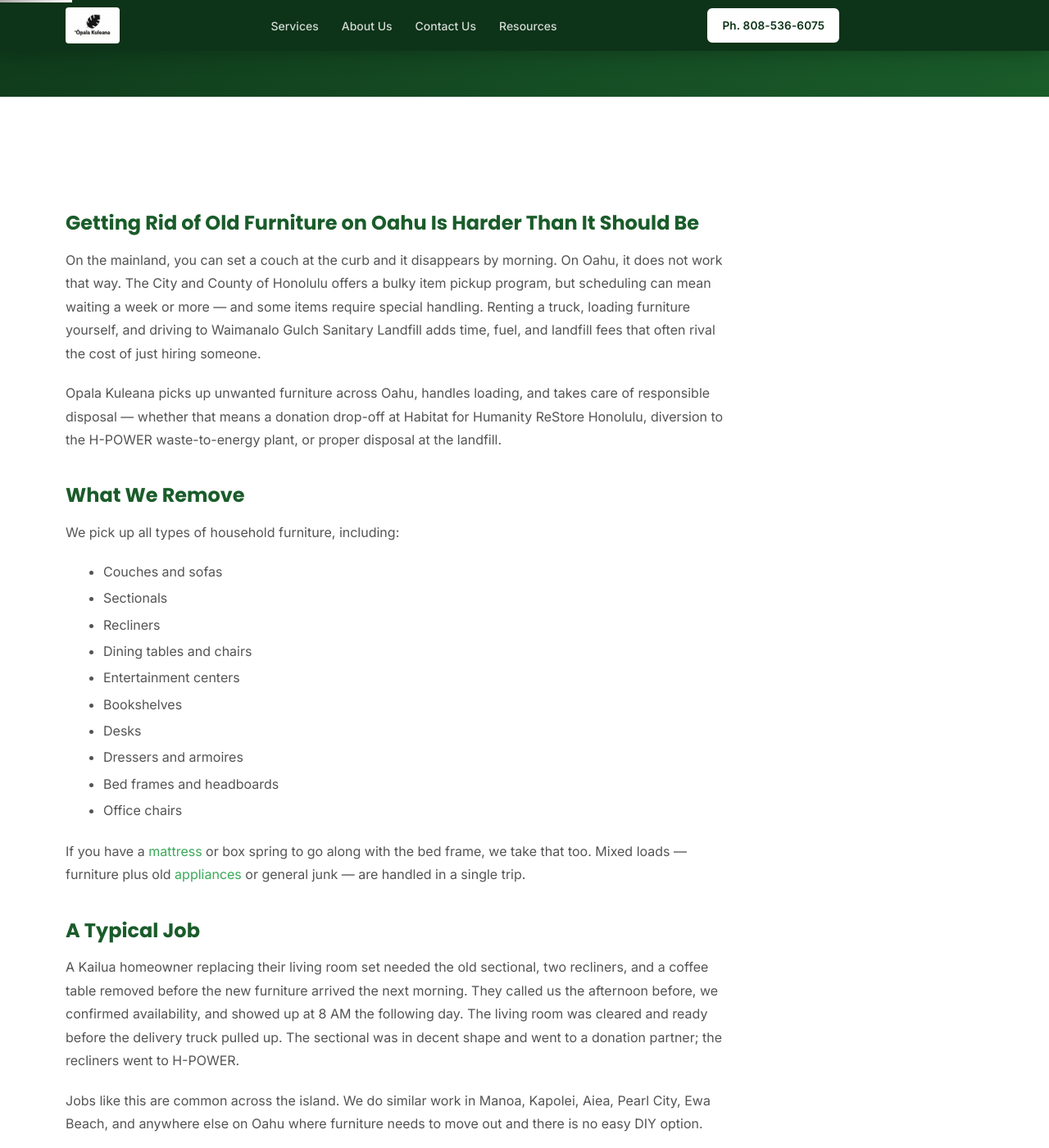
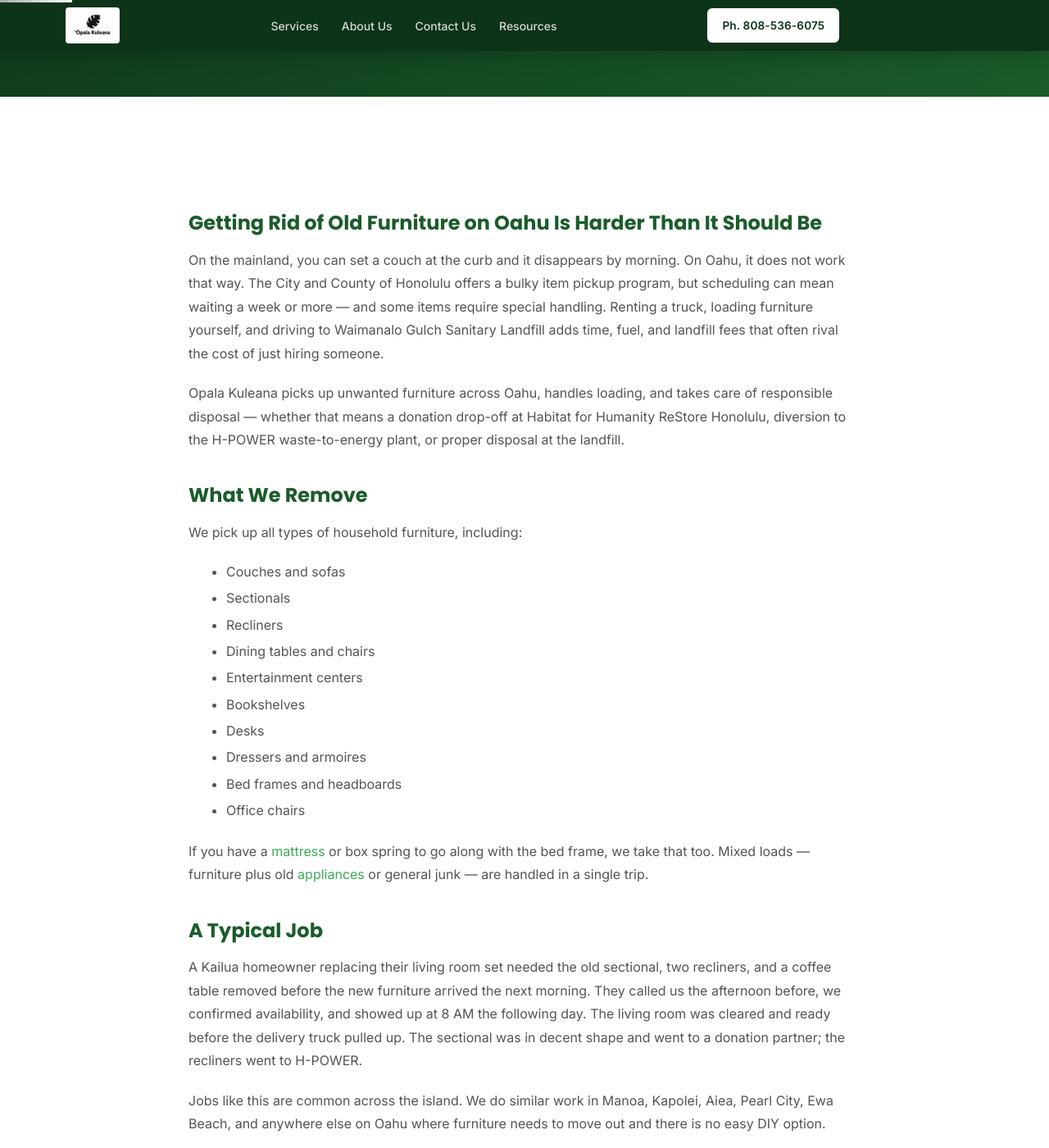
Before and after one commit to tobuku/opalakuleana, a Jekyll site: the page built from _pages/furniture-removal-oahu.html, in a window 1280 px wide and 1400 px high, scrolled down 232 px. Shown: the whole window at 82% size. Built offline with Jekyll 4.4.1, drawn with Linux system fonts in a browser that asks for light colours; nearby versions of some CDN libraries.

Commit message:
Center .page-body content on inner pages (add margin auto)
Co-Authored-By: Claude Opus 4.6 <noreply@anthropic.com>

```diff
--- a/assets/css/main.css
+++ b/assets/css/main.css
@@ -1708,7 +1708,7 @@ textarea.form-control {
   padding: clamp(52px, 7vw, 88px) 0;
 }
 
-.page-body { max-width: 820px; }
+.page-body { max-width: 820px; margin: 0 auto; }
 
 .page-body h2 {
   font-size: 1.5rem;
```
